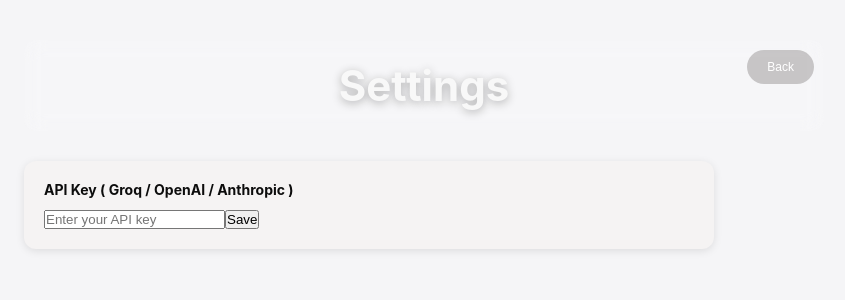
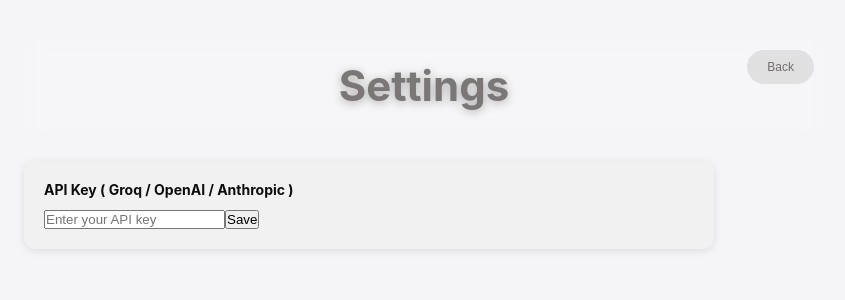
Before and after one commit to Ariel-Yitzhaki/Ex2, a Next.js app: page /settings in a window 1280 px wide. Shown: the top 300 px of the page, without its empty margins (216-1061 px from the left). Built offline with nearby package versions, Linux system fonts and the light colour scheme.

Commit message:
adjusted colors to gray/black theme

```diff
--- a/styles/globals.css
+++ b/styles/globals.css
@@ -20,13 +20,13 @@ body {
     padding: 10px 20px;
     border: none;
     border-radius: 100px;
-    background: rgba(12, 0, 0, 0.2);
-    color: white;
+    background: rgba(107, 102, 102, 0.151);
+    color: rgb(114, 109, 109);
     cursor: pointer;
     font-size: 12px;
 }
 .settings-btn:hover {
-    background: rgba(255, 255, 255, 0.3);
+    background: rgba(2, 2, 2, 0.3);
 }
 
 h1 {
@@ -35,7 +35,7 @@ h1 {
     margin-bottom: 30px;
     font-size: 42px;
     font-weight: 700;
-    color: rgb(248, 248, 248);
+    color: rgb(124, 119, 119);
     text-shadow: 0 2px 10px rgba(0, 0, 0, 0.3);
     background: rgba(255, 255, 255, 0.15);
     padding: 20px 40px;
@@ -53,7 +53,7 @@ main {
     margin-bottom: 24px;
 }
 .card {
-    background: rgb(245, 243, 243);
+    background: rgba(236, 233, 233, 0.377);
     border-radius: 12px;
     box-shadow: 0 2px 8px rgba(0, 0, 0, 0.1);
     padding: 20px;
@@ -64,7 +64,7 @@ main {
     margin-bottom: 8px;
 }
 .card p {
-    color: #6e6e73;
+    color: #1d1d1f;
     margin-bottom: 12px;
 }
 .card span {
@@ -73,11 +73,11 @@ main {
 }
 .card-wrapper button {
     width: 100px;
-    padding: 10px 20px;
+    padding: 10px;
     border: none;
     border-radius: 8px;
     background: #007aff;
-    color: white;
+    color: rgb(226, 221, 221);
     cursor: pointer;
     font-size: 14px;
     align-self: center;
```
